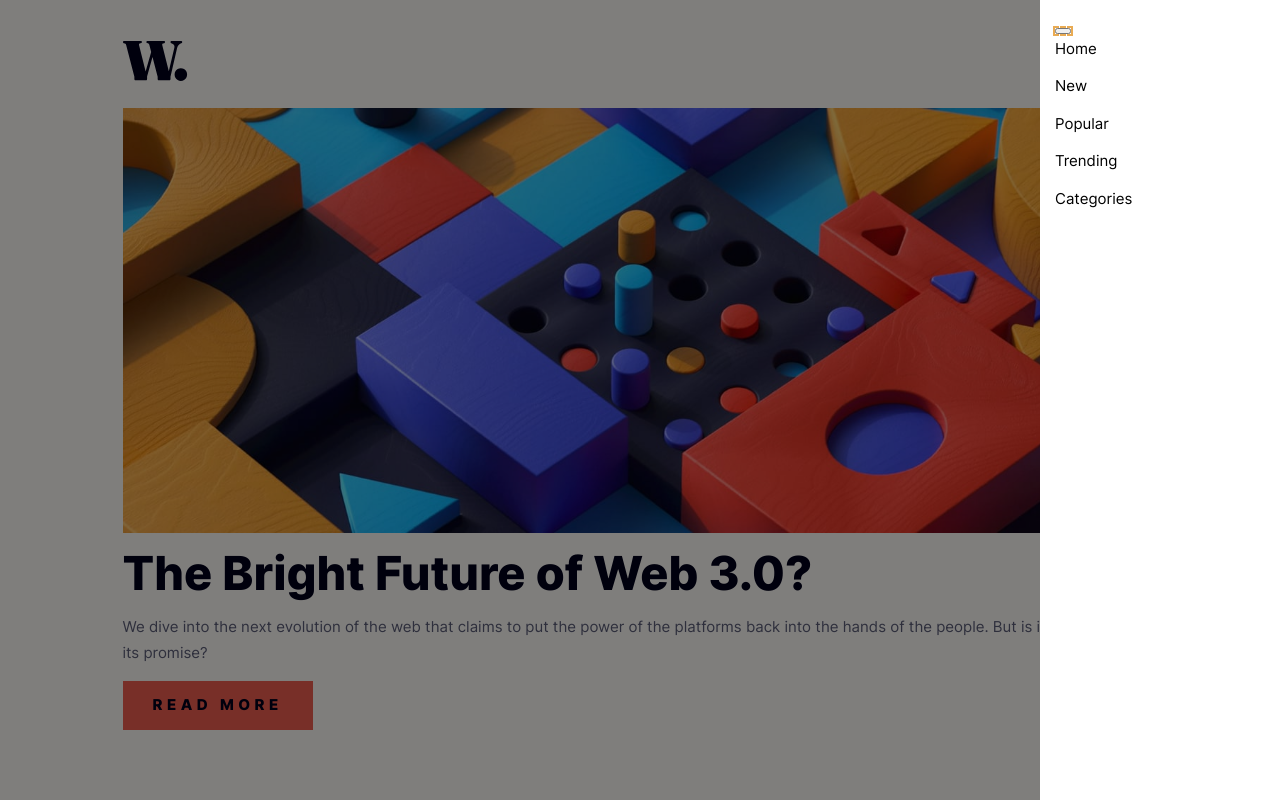
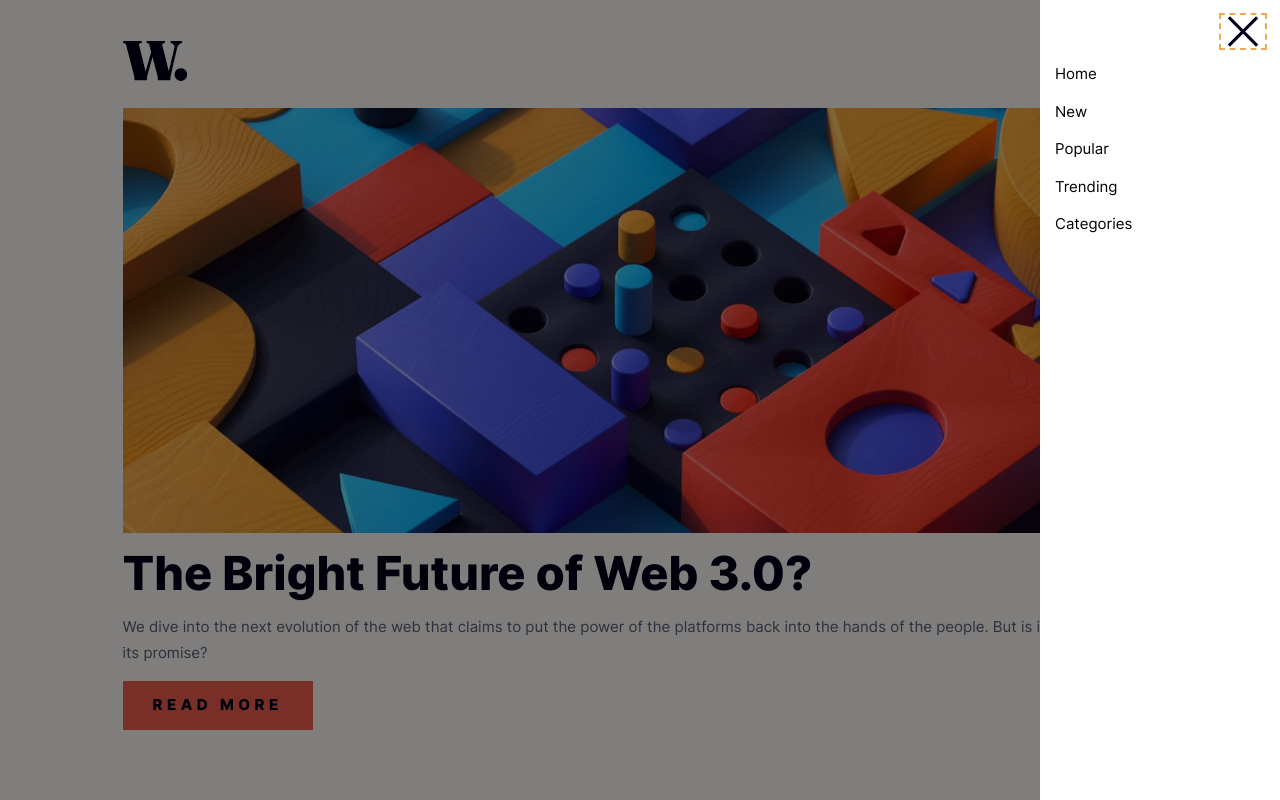
Before and after one commit to gmagnenat/news-homepage-main, a plain HTML site: page index.html in a window 1280 px wide. Both pictures are taken after a click on the button 1131 px from the left and 61 px from the top of the page. Shown: the top 800 px of the page. Drawn offline with Linux system fonts and the light colour scheme.

Commit message:
Add close btn svg and align

```diff
--- a/index.html
+++ b/index.html
@@ -49,7 +49,7 @@
       <button class="open-navigation">
         <svg
           focusable="false"
-          aria-label="close navigation"
+          aria-label="open navigation"
           aria-hidden="true"
           width="40"
           height="17"
@@ -65,6 +65,19 @@
 
     <dialog class="mobile-navigation">
       <button class="close-navigation">
+        <svg
+          focusable="false"
+          aria-label="close navigation"
+          aria-hidden="true"
+          width="32"
+          height="31"
+          xmlns="http://www.w3.org/2000/svg"
+        >
+          <g fill="#00001A" fill-rule="evenodd">
+            <path d="m2.919.297 28.284 28.284-2.122 2.122L.797 2.419z" />
+            <path d="M.797 28.581 29.081.297l2.122 2.122L2.919 30.703z" />
+          </g>
+        </svg>
         <span class="visually-hidden">Close menu</span>
       </button>
       <ul class="mobile-navigation__list">
--- a/scripts/app.js
+++ b/scripts/app.js
@@ -50,6 +50,7 @@ function handleKeyDown(e) {
 }
 
 function openMobileNavigation() {
+  mobileNavigation.classList.add("mobile-navigation--open");
   mobileNavigation.showModal();
   body.classList.add("scroll-locked");
   const firstFocusable = mobileNavigation.querySelector(
@@ -61,6 +62,7 @@ function openMobileNavigation() {
 function closeMobileNavigation() {
   mobileNavigation.close();
   body.classList.remove("scroll-locked");
+  mobileNavigation.classList.remove("mobile-navigation--open");
 }
 
 function init() {
--- a/styles/main.css
+++ b/styles/main.css
@@ -130,6 +130,12 @@ a {
   min-height: 100vh;
 }
 
+.mobile-navigation--open {
+  display: flex;
+  flex-direction: column;
+  gap: 1rem;
+}
+
 .open-navigation {
   border: transparent;
   background: none;
@@ -137,6 +143,9 @@ a {
 }
 
 .close-navigation {
+  background: none;
+  border: transparent;
+  margin-left: auto;
   svg {
     pointer-events: none;
   }
```
